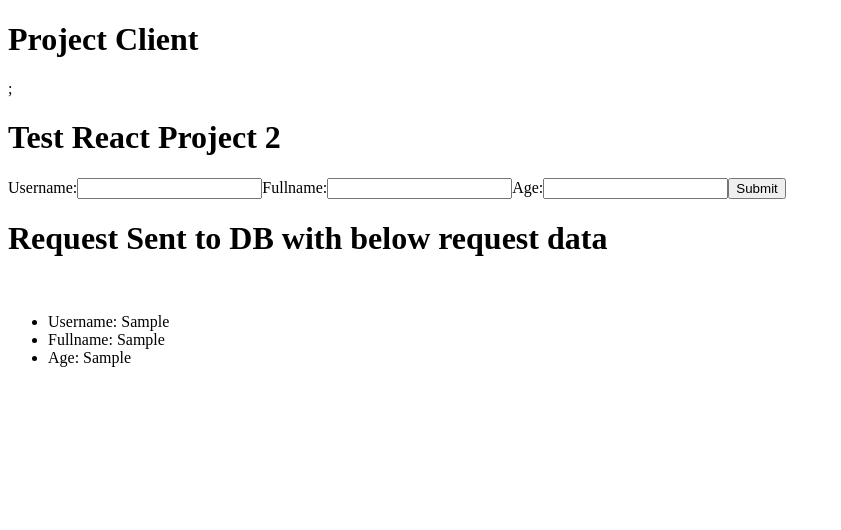
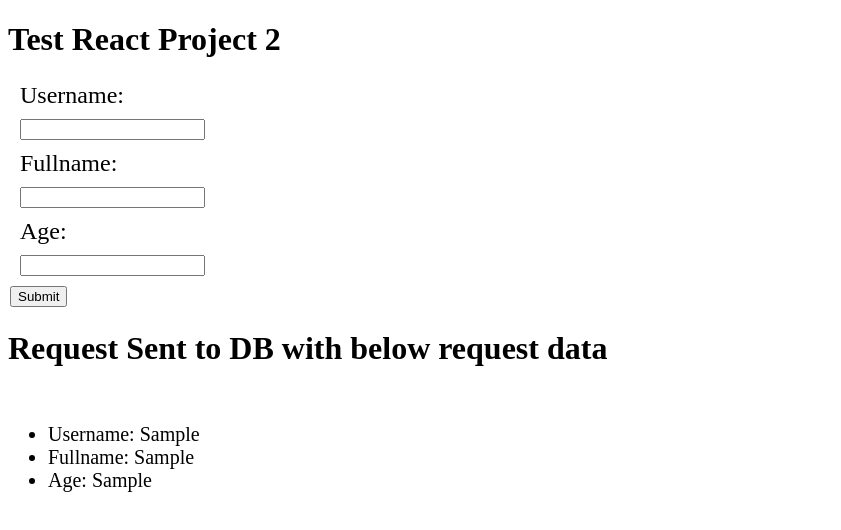
Before and after one commit to TrinitasAccounting/Small_Project_Components, a React (Create React App) app in the folder client/: page / in a window 1280 px wide. Both pictures are taken after typing "Sample", "Sample", "Sample" into the empty fields and a click on the button "Submit". Shown: the top 530 px of the page, without its empty margins (0-841 px from the left). Built offline with nearby package versions, Linux system fonts and the light colour scheme.

Commit message:
adding some simple inline styling so it looks half decent

```diff
--- a/client/src/components/App.js
+++ b/client/src/components/App.js
@@ -6,7 +6,7 @@ import ReactProject2 from "./ReactProject2";
 function App() {
   return (
     <>
-      <h1>Project Client</h1>;
+      {/* <h1>Project Client</h1>; */}
       <ReactProject2 />
     </>
   )
--- /dev/null
+++ b/client/src/components/ReactProject2.css
@@ -0,0 +1,14 @@
+.project-form {
+    width: 20px;
+    padding: 2px;
+}
+
+input {
+    color: blue;
+    margin: 10px;
+}
+
+label {
+    margin: 10px;
+    font-size: x-large;
+}
--- a/client/src/components/ReactProject2.js
+++ b/client/src/components/ReactProject2.js
@@ -1,4 +1,6 @@
 import { useState } from "react";
+
+import './ReactProject2.css';
 
 
 function ReactProject2() {
@@ -27,13 +29,6 @@ function ReactProject2() {
 
     // console.log(formData)
 
-
-    // function to print the form data onsubmit
-    // let dataVisible = false
-    // const showData = (dataVisible) => {
-    //     dataVisible = !dataVisible
-    // }
-
     const handleSubmit = (event) => {
         event.preventDefault()
         setDataVisible(dataVisible => !dataVisible)
@@ -51,7 +46,7 @@ function ReactProject2() {
     return (
         <>
             <h1>Test React Project 2</h1>
-            <form onSubmit={handleSubmit}>
+            <form onSubmit={handleSubmit} class="project-form">
                 <label>Username:
                     <input type="text" value={formData.username} onChange={handleChange} name="username" />
                 </label>
@@ -68,9 +63,9 @@ function ReactProject2() {
                     <div>
                         <h1>Request Sent to DB with below request data</h1><br />
                         <ul>
-                            <li>Username: {storedFormData.username}</li>
-                            <li>Fullname: {storedFormData.fullname}</li>
-                            <li>Age: {storedFormData.age}</li>
+                            <li style={{ fontSize: '20px' }}>Username: {storedFormData.username}</li>
+                            <li style={{ fontSize: '20px' }}>Fullname: {storedFormData.fullname}</li>
+                            <li style={{ fontSize: '20px' }}>Age: {storedFormData.age}</li>
                         </ul>
                     </div> : <></>}
             </div>
```
